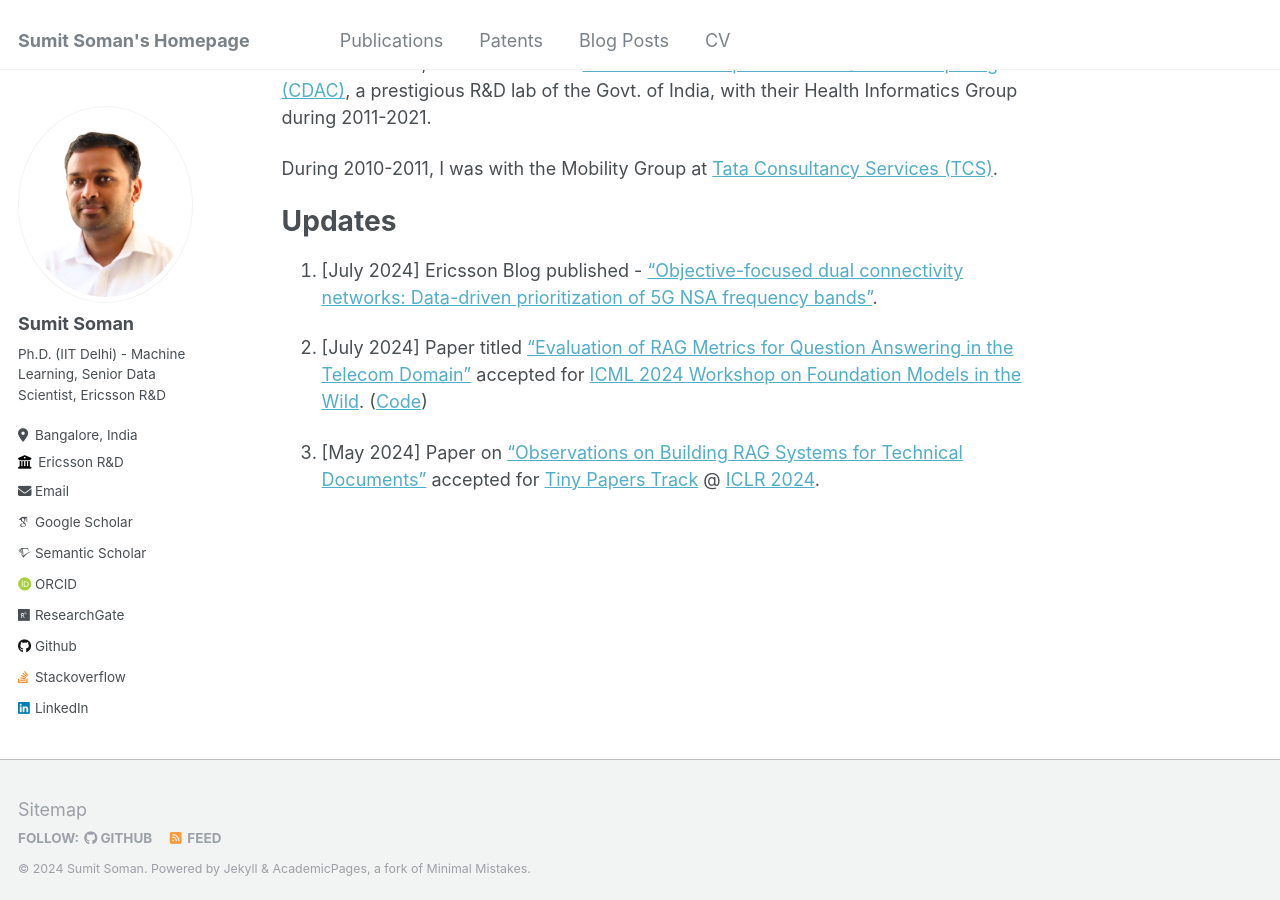
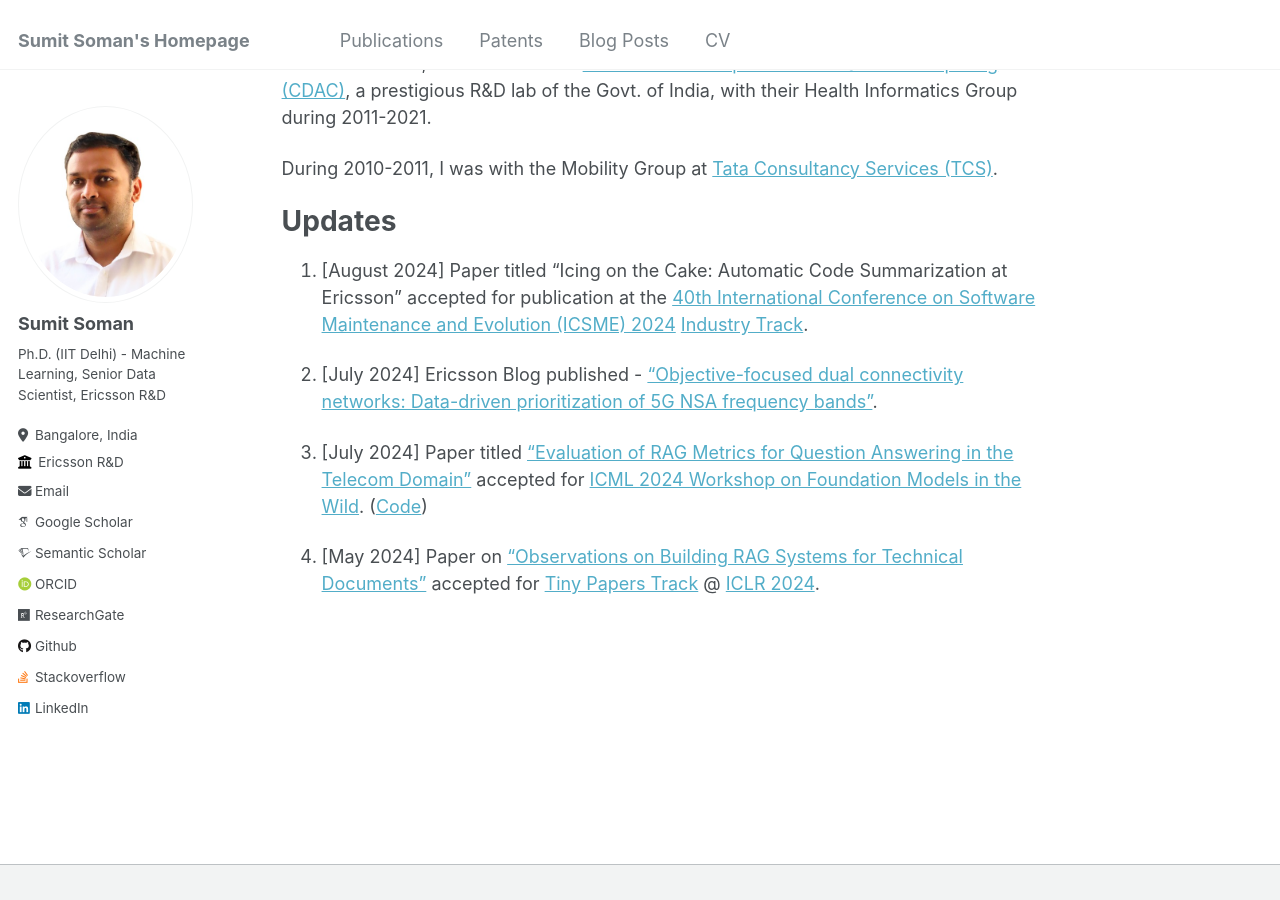
Before and after one commit to sumitsoman/sumitsoman.github.io, a Jekyll site: the page built from _pages/about.md, in a window 1280 px wide and 900 px high, scrolled down 530 px. Built offline with Jekyll 4.4.1, drawn with Linux system fonts in a browser that asks for light colours; some web fonts are replaced.

Commit message:
Updating ICSME publication

```diff
--- a/_pages/about.md
+++ b/_pages/about.md
@@ -26,11 +26,13 @@ During 2010-2011, I was with the Mobility Group at [Tata Consultancy Services (T
 
 Updates
 =====
-1. [July 2024] Ericsson Blog published - ["Objective-focused dual connectivity networks: Data-driven prioritization of 5G NSA frequency bands"](https://www.ericsson.com/en/blog/2024/7/data-driven-prioritization-of-5g-nsa-bands).
+1. [August 2024] Paper titled "Icing on the Cake: Automatic Code Summarization at Ericsson" accepted for publication at the [40th International Conference on Software Maintenance and Evolution (ICSME) 2024](https://conf.researchr.org/home/icsme-2024) [Industry Track](https://conf.researchr.org/track/icsme-2024/icsme-2024-industry-track).
 
-2. [July 2024] Paper titled ["Evaluation of RAG Metrics for Question Answering in the Telecom Domain"](https://openreview.net/pdf?id=L74piNoToX) accepted for [ICML 2024 Workshop on Foundation Models in the Wild](https://icml-fm-wild.github.io). ([Code](https://anonymous.4open.science/r/ragas_updated-FFC6))
+2. [July 2024] Ericsson Blog published - ["Objective-focused dual connectivity networks: Data-driven prioritization of 5G NSA frequency bands"](https://www.ericsson.com/en/blog/2024/7/data-driven-prioritization-of-5g-nsa-bands).
 
-3. [May 2024] Paper on ["Observations on Building RAG Systems for Technical Documents"](https://openreview.net/forum?id=RFujq4HoV4) accepted for [Tiny Papers Track](https://iclr.cc/Conferences/2024/CallForTinyPapers) @ [ICLR 2024](https://iclr.cc/).
+3. [July 2024] Paper titled ["Evaluation of RAG Metrics for Question Answering in the Telecom Domain"](https://openreview.net/pdf?id=L74piNoToX) accepted for [ICML 2024 Workshop on Foundation Models in the Wild](https://icml-fm-wild.github.io). ([Code](https://anonymous.4open.science/r/ragas_updated-FFC6))
+
+4. [May 2024] Paper on ["Observations on Building RAG Systems for Technical Documents"](https://openreview.net/forum?id=RFujq4HoV4) accepted for [Tiny Papers Track](https://iclr.cc/Conferences/2024/CallForTinyPapers) @ [ICLR 2024](https://iclr.cc/).
 
 <!-- This is the front page of a website that is powered by the [Academic Pages template](https://github.com/academicpages/academicpages.github.io) and hosted on GitHub pages. [GitHub pages](https://pages.github.com) is a free service in which websites are built and hosted from code and data stored in a GitHub repository, automatically updating when a new commit is made to the respository. This template was forked from the [Minimal Mistakes Jekyll Theme](https://mmistakes.github.io/minimal-mistakes/) created by Michael Rose, and then extended to support the kinds of content that academics have: publications, talks, teaching, a portfolio, blog posts, and a dynamically-generated CV. You can fork [this repository](https://github.com/academicpages/academicpages.github.io) right now, modify the configuration and markdown files, add your own PDFs and other content, and have your own site for free, with no ads! An older version of this template powers my own personal website at [stuartgeiger.com](http://stuartgeiger.com), which uses [this Github repository](https://github.com/staeiou/staeiou.github.io).
 
```
